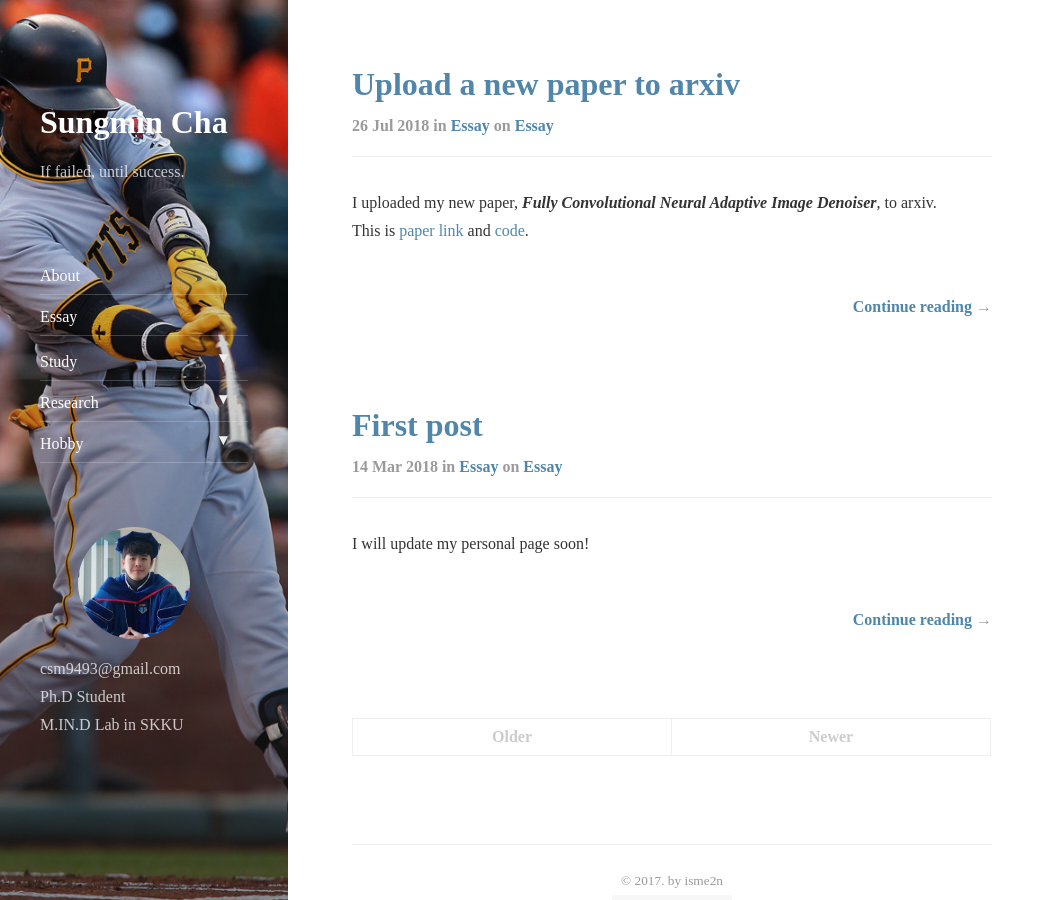
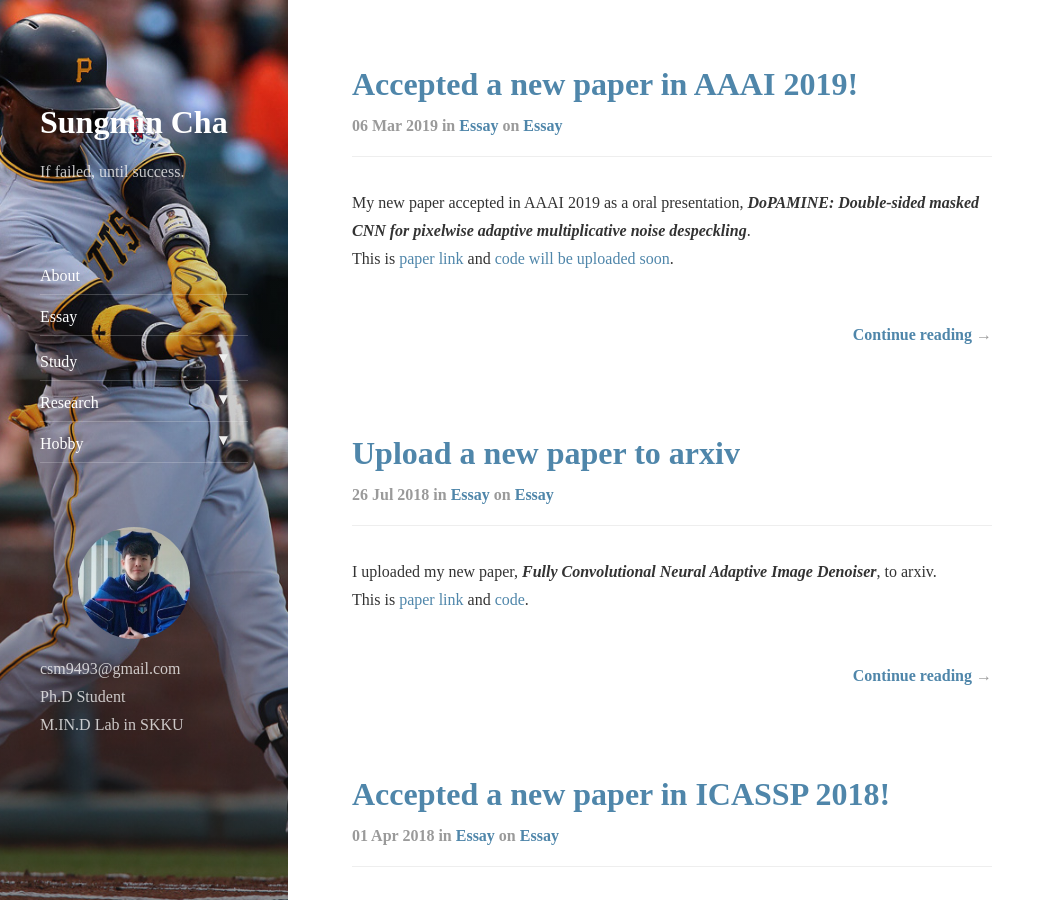
Before and after one commit to csm9493/csm9493.github.io, a Jekyll site: the page built from index.html, in a window 1280 px wide and 900 px high. Shown: the whole window, without its empty margins (0-1055 px from the left). Built offline with Jekyll 4.4.1, drawn with Linux system fonts in a browser that asks for light colours; nearby versions of some CDN libraries; the list of posts is cut into pages by our own code; some of the changed text lies outside the part shown.

Commit message:
update posts

```diff
--- /dev/null
+++ b/_posts/2018-04-01-NAIDE.md
@@ -0,0 +1,10 @@
+---
+layout: post
+title:  "Accepted a new paper in ICASSP 2018!"
+subtitle:   "New paper and code"
+categories: essay
+tags : essay
+---
+
+My new paper is accepted in ICASSP 2018 as a poster presentation, ***Neural Adaptive Image Denoiser***.
+This is [paper link](http://115.145.145.158/files/Conference/icassp_aide.pdf) and [code](https://github.com/csm9493/FC-AIDE).
--- /dev/null
+++ b/_posts/2019-03-06-DoPHAMINE.md
@@ -0,0 +1,10 @@
+---
+layout: post
+title:  "Accepted a new paper in AAAI 2019!"
+subtitle:   "New paper and code"
+categories: essay
+tags : essay
+---
+
+My new paper accepted in AAAI 2019 as a oral presentation, ***DoPAMINE: Double-sided masked CNN for pixelwise adaptive multiplicative noise despeckling***.
+This is [paper link](https://arxiv.org/abs/1902.02530) and [code will be uploaded soon]().
--- a/about.md
+++ b/about.md
@@ -26,11 +26,15 @@ Pukyoung National University(PKNU)
 ## Research Topics
 
 - Machine Learning and Deep Learning
-- Deep Reinforcement Learning
+- Continual Learning
 - Image Denoising using Deep Learning
 
 ## Papers
 
-[C1] [Neural adaptive image denoiser](https://2018.ieeeicassp.org/Papers/ViewPapers.asp?PaperNum=3035)
+[C1] [Neural adaptive image denoiser](http://115.145.145.158/files/Conference/icassp_aide.pdf)
 ***Sungmin Cha*** and Taesup Moon
 IEEE International Conference on Acoustics, Speech and Signal Processing (ICASSP), April 2018
+
+[C1] [DoPAMINE: Double-sided Masked CNN for Pixel Adaptive Multiplicative Noise Despeckling***(Oral)***](https://arxiv.org/abs/1902.02530)
+Sunghwan Joo, ***Sungmin Cha***, and Taesup Moon
+The Thirty-Third AAAI Conference on Artificial Intelligence (AAAI), Febrary 2019
```
